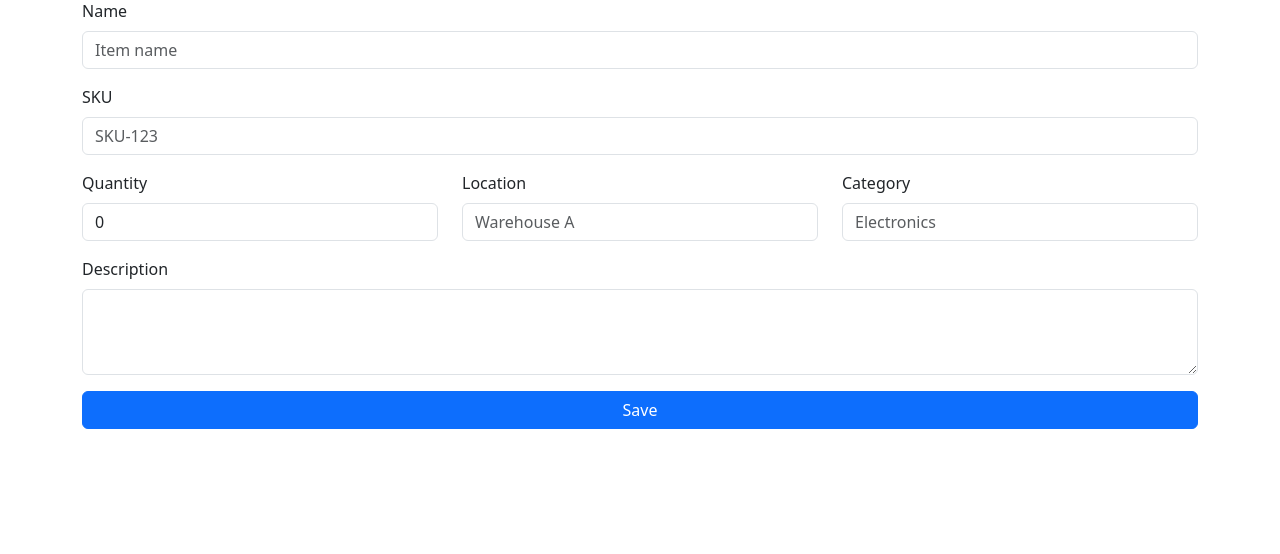
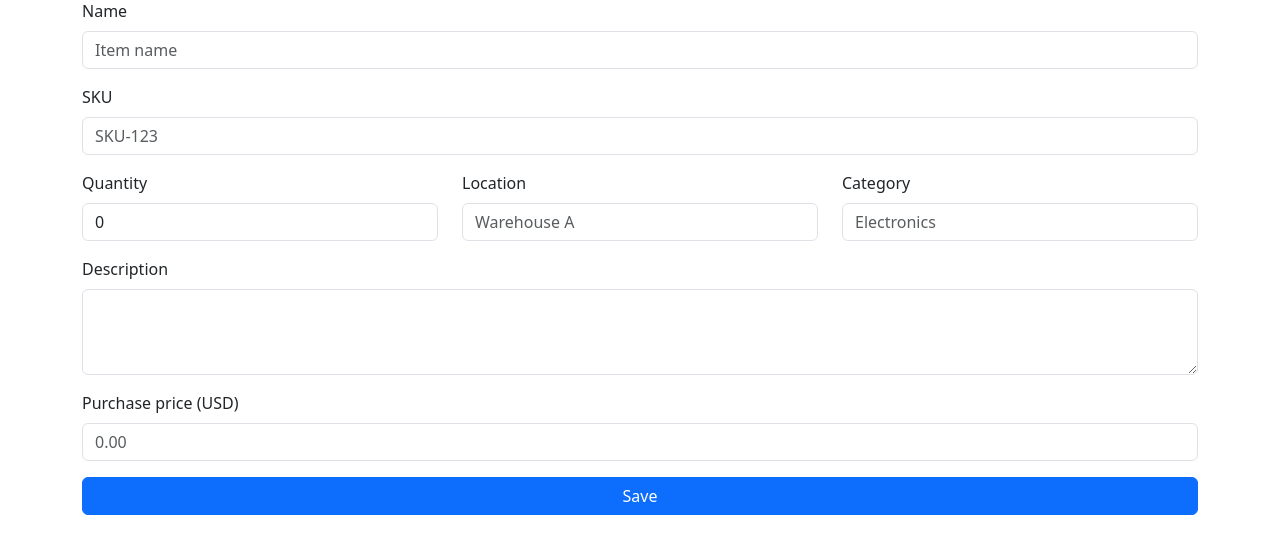
Before and after one commit to vladyslavKrishtopov/hamster, a Flask app: page /preview/form in a window 1280 px wide. Shown: the part 97-651 px from the top of the page. Run offline with Flask 2, Linux system fonts and the light colour scheme.

Commit message:
Add purchase price field to item forms and display in inventory table

```diff
--- a/app.py
+++ b/app.py
@@ -134,6 +134,11 @@ def create_item():
         location = request.form.get('location', '').strip()
         category = request.form.get('category', '').strip()
         description = request.form.get('description', '').strip()
+        purchase_price_raw = request.form.get('purchase_price', '').strip()
+        try:
+            purchase_price = float(purchase_price_raw) if purchase_price_raw != '' else 0.0
+        except ValueError:
+            purchase_price = 0.0
 
         if not sku or not name:
             return render_template('form.html', error='SKU and name required', action=url_for('create_item'))
@@ -148,6 +153,7 @@ def create_item():
             'location': location,
             'category': category,
             'description': description,
+            'purchase_price': purchase_price,
         }
         save_items(items)
         return redirect(url_for('home_page'))
@@ -170,6 +176,11 @@ def edit_item(sku):
         location = request.form.get('location', '').strip()
         category = request.form.get('category', '').strip()
         description = request.form.get('description', '').strip()
+        purchase_price_raw = request.form.get('purchase_price', '').strip()
+        try:
+            purchase_price = float(purchase_price_raw) if purchase_price_raw != '' else item.get('purchase_price', 0.0)
+        except ValueError:
+            purchase_price = item.get('purchase_price', 0.0)
 
         if not name:
             return render_template('form.html', error='Name required', item=item, action=url_for('edit_item', sku=sku))
@@ -180,6 +191,7 @@ def edit_item(sku):
             'location': location,
             'category': category,
             'description': description,
+            'purchase_price': purchase_price,
         })
         items[sku] = item
         save_items(items)
--- a/templates/form.html
+++ b/templates/form.html
@@ -50,6 +50,10 @@
         <label class="form-label">Description</label>
         <textarea name="description" class="form-control" rows="3">{{ item.description if item else '' }}</textarea>
       </div>
+      <div class="mb-3">
+        <label class="form-label">Purchase price (USD)</label>
+        <input name="purchase_price" type="number" step="0.01" class="form-control" placeholder="0.00" value="{{ item.purchase_price if item and item.purchase_price is defined else '' }}">
+      </div>
       <div class="d-grid">
         <button class="btn btn-primary">Save</button>
       </div>
```
Also changed, not shown: templates/table.html (+9 -0 lines).
